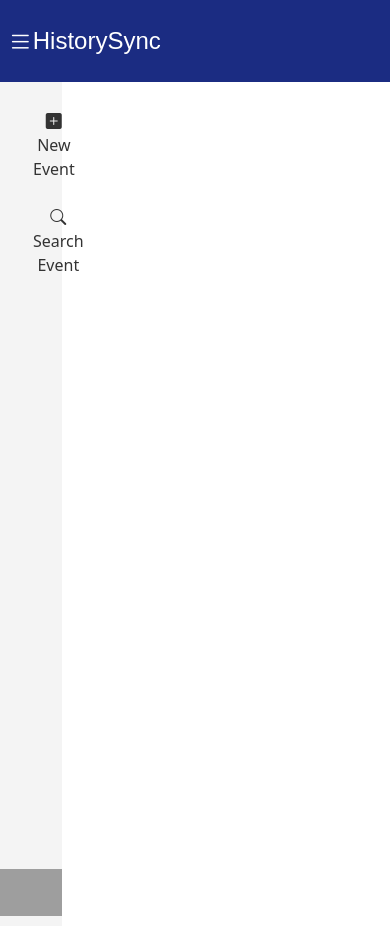
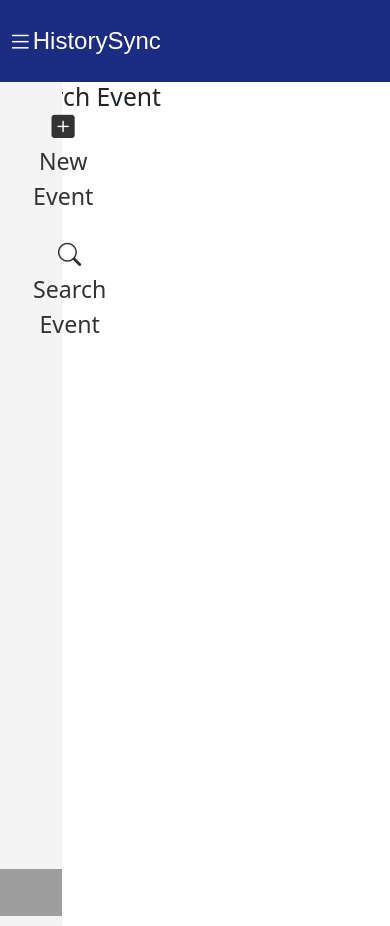
Before and after one commit to Joao-Abner/history-sync, an Angular app in the folder history-sync/: page /search-event in a window 390 px wide. After the commit the page ends 844 px from the top, so only its background shows below. Built offline with nearby package versions, Linux system fonts and the light colour scheme; grey boxes are pictures that could not be loaded.

Commit message:
Refactor layout and menu components: add main content area, implement menu service for toggle functionality, and enhance styles for better responsiveness

```diff
--- a/history-sync/src/app/app.component.html
+++ b/history-sync/src/app/app.component.html
@@ -1 +1,4 @@
 <app-header></app-header>
+<div class="main-content">
+  <router-outlet></router-outlet>
+</div>
--- a/history-sync/src/app/header/header.component.html
+++ b/history-sync/src/app/header/header.component.html
@@ -9,5 +9,6 @@
       <span class="history-sync-tittle">HistorySync</span>
     </div>
   </nav>
+  <!-- menu lateral esquerdo -->
   <app-menu></app-menu>
 </header>
--- a/history-sync/src/app/header/header.component.ts
+++ b/history-sync/src/app/header/header.component.ts
@@ -1,20 +1,16 @@
-import { Component, ViewChild, AfterViewInit } from '@angular/core';
-import { MenuComponent } from '../menu/menu.component';
+import { Component } from '@angular/core';
+import { MenuService } from '../menu/menu.service';
 
 @Component({
   selector: 'app-header',
   templateUrl: './header.component.html',
   styleUrls: ['./header.component.css']
 })
-export class HeaderComponent implements AfterViewInit {
-  @ViewChild(MenuComponent) menuComponent!: MenuComponent;
-
-  ngAfterViewInit(): void {
-    // Certifique-se de que o menuComponent está disponível após a inicialização da visualização
-  }
+export class HeaderComponent {
+  constructor(private menuService: MenuService) { }
 
   // Método para controlar a animação do menu lateral esquerdo
   toggleMenu(): void {
-    this.menuComponent.toggleMenu();
+    this.menuService.toggleMenu();
   }
 }
--- a/history-sync/src/app/menu/menu.component.css
+++ b/history-sync/src/app/menu/menu.component.css
@@ -1,12 +1,12 @@
 .menu-lateral-esquerdo {
-  font-size: 14px;
   width: 16%;
   /* Ocupa toda a largura de 16% da tela */
   height: 100vh;
   /* Altura total da viewport */
-  position: relative;
+  position: fixed;
+  display: flex;
+  flex-direction: column;
   background-color: var(--klistapp-wild-sand);
-  z-index: 999;
   transform: translateX(0);
   transition: transform 0.3s ease-in-out;
 }
@@ -18,7 +18,7 @@
 
 .navegacao ul {
   list-style-type: none;
-  padding: 20px;
+  padding: 1.25rem;
 }
 
 .navegacao li {
@@ -36,6 +36,7 @@
   color: var(--klistapp-mine-shaft);
   background-color: transparent;
   transition: background-color 0.3s ease-in-out;
+  font-size: 1.45rem;
 }
 
 .new-event-button i,
--- a/history-sync/src/app/menu/menu.component.ts
+++ b/history-sync/src/app/menu/menu.component.ts
@@ -1,17 +1,27 @@
-import { Component, ViewChild, ElementRef } from '@angular/core';
+import { Component, ViewChild, ElementRef, OnInit } from '@angular/core';
 import { Router } from '@angular/router';
+import { MenuService } from './menu.service';
 
 @Component({
   selector: 'app-menu',
   templateUrl: './menu.component.html',
   styleUrls: ['./menu.component.css']
 })
-export class MenuComponent {
+export class MenuComponent implements OnInit {
   @ViewChild('menuLateral') menuLateral!: ElementRef;
 
-  constructor(private router: Router) { }
+  constructor(private menuService: MenuService, private router: Router) { }
 
   // Método para controlar a animação do menu lateral esquerdo
+  ngOnInit(): void {
+    // Inscreve-se no Observable menuToggle$ do MenuService
+    // Sempre que o MenuService emite um valor através do menuToggle$, o método toggleMenu é chamado
+    this.menuService.menuToggle$.subscribe(() => {
+      this.toggleMenu();
+    });
+  }
+
+  // Método para alternar a visibilidade do menu lateral esquerdo
   toggleMenu(): void {
     const menuLateral = this.menuLateral.nativeElement;
     menuLateral.classList.toggle('oculto');
--- /dev/null
+++ b/history-sync/src/app/menu/menu.service.ts
@@ -0,0 +1,15 @@
+import { Injectable } from '@angular/core';
+import { Subject } from 'rxjs';
+
+@Injectable({
+  providedIn: 'root'
+})
+export class MenuService {
+  private menuToggleSubject = new Subject<void>();
+
+  menuToggle$ = this.menuToggleSubject.asObservable();
+
+  toggleMenu(): void {
+    this.menuToggleSubject.next();
+  }
+}
--- a/history-sync/src/app/new-event-page/new-event-page.component.css
+++ b/history-sync/src/app/new-event-page/new-event-page.component.css
@@ -2,18 +2,24 @@
 
 /* Container principal */
 .container {
-  max-width: 600px;
-  margin: 0 auto;
-  padding: 20px;
+  max-width: 37.5rem;
+  margin-left: 28rem;
+  padding: 1.25rem;
   background-color: #f9f9f9;
-  border-radius: 8px;
-  box-shadow: 0 2px 4px rgba(0, 0, 0, 0.1);
+  border-radius: 0.5rem;
+  box-shadow: 0 0.125rem 0.25rem rgba(0, 0, 0, 0.1);
+  display: flex;
+  flex-direction: column;
+  justify-content: center;
+  align-items: center;
+  min-height: 100vh;
+  /* Garante que o contêiner ocupe a altura total da viewport */
 }
 
 /* Título da página */
 h2 {
   text-align: center;
-  margin-bottom: 20px;
+  margin-bottom: 1.25rem;
   color: #333;
 }
 
@@ -21,32 +27,35 @@ h2 {
 form {
   display: flex;
   flex-direction: column;
+  width: 100%;
+  /* Garante que o formulário ocupe a largura total do contêiner */
 }
 
 /* Estilos para os campos do formulário */
 .form-control {
-  margin-bottom: 15px;
-  padding: 10px;
-  border: 1px solid #ccc;
-  border-radius: 4px;
-  font-size: 16px;
+  margin-bottom: 0.9375rem;
+  padding: 0.625rem;
+  border: 0.0625rem solid #ccc;
+  border-radius: 0.25rem;
+  font-size: 1rem;
+
 }
 
 /* Estilos para os labels */
 .form-label {
-  margin-bottom: 5px;
+  margin-bottom: 0.3125rem;
   font-weight: bold;
   color: #555;
 }
 
 /* Estilos para o botão de salvar */
 .save-button {
-  padding: 10px 20px;
+  padding: 0.625rem 1.25rem;
   background-color: #007bff;
   color: #fff;
   border: none;
-  border-radius: 4px;
-  font-size: 16px;
+  border-radius: 0.25rem;
+  font-size: 1rem;
   cursor: pointer;
   transition: background-color 0.3s ease;
 }
@@ -58,22 +67,23 @@ form {
 /* Estilos para mensagens de erro */
 .error-message {
   color: red;
-  font-size: 14px;
-  margin-top: -10px;
-  margin-bottom: 10px;
+  font-size: 0.875rem;
+  margin-top: -0.625rem;
+  margin-bottom: 0.625rem;
 }
 
 /* Estilos responsivos */
-@media (max-width: 768px) {
+@media (max-width: 48rem) {
+
   .container {
-    padding: 15px;
+    padding: 0.9375rem;
   }
 
   .form-control {
-    font-size: 14px;
+    font-size: 0.875rem;
   }
 
   .save-button {
-    font-size: 14px;
+    font-size: 0.875rem;
   }
 }
--- a/history-sync/src/main.css
+++ b/history-sync/src/main.css
@@ -1,4 +1,36 @@
 @import 'themes/variables.css';
+
+/* Estilos globais para o layout do aplicativo */
+
+/* Estilos para o contêiner principal */
+.main-content {
+  display: flex;
+}
+
+/* Estilos para o menu lateral */
+app-menu {
+  flex: 0 0 250px;
+  /* Largura fixa para o menu lateral */
+  height: 100vh;
+  /* Altura total da viewport */
+  position: fixed;
+  /* Fixa o menu lateral */
+  z-index: 1000;
+  /* Garante que o menu lateral fique acima do conteúdo */
+}
+
+/* Estilos para o conteúdo principal */
+.content {
+  flex: 1;
+  margin-left: 15.625rem;
+  /* Espaço para o menu lateral */
+  padding: 1.25rem;
+  display: flex;
+  justify-content: center;
+  align-items: center;
+  min-height: 100vh;
+  /* Garante que o conteúdo ocupe a altura total da viewport */
+}
 
 /* Para telas com largura mínima de 900px */
 @media screen and (min-width: 900px) {
```
